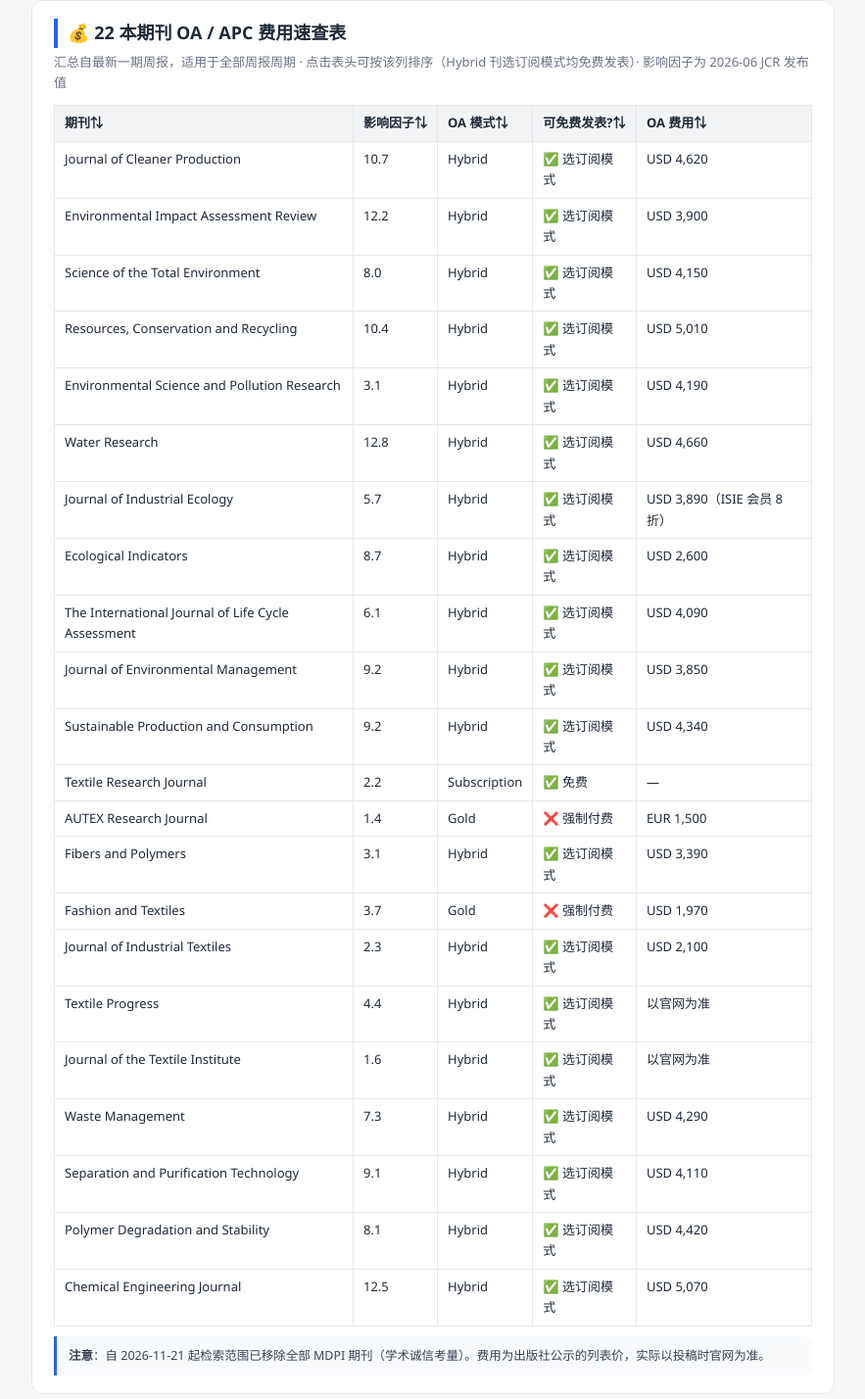
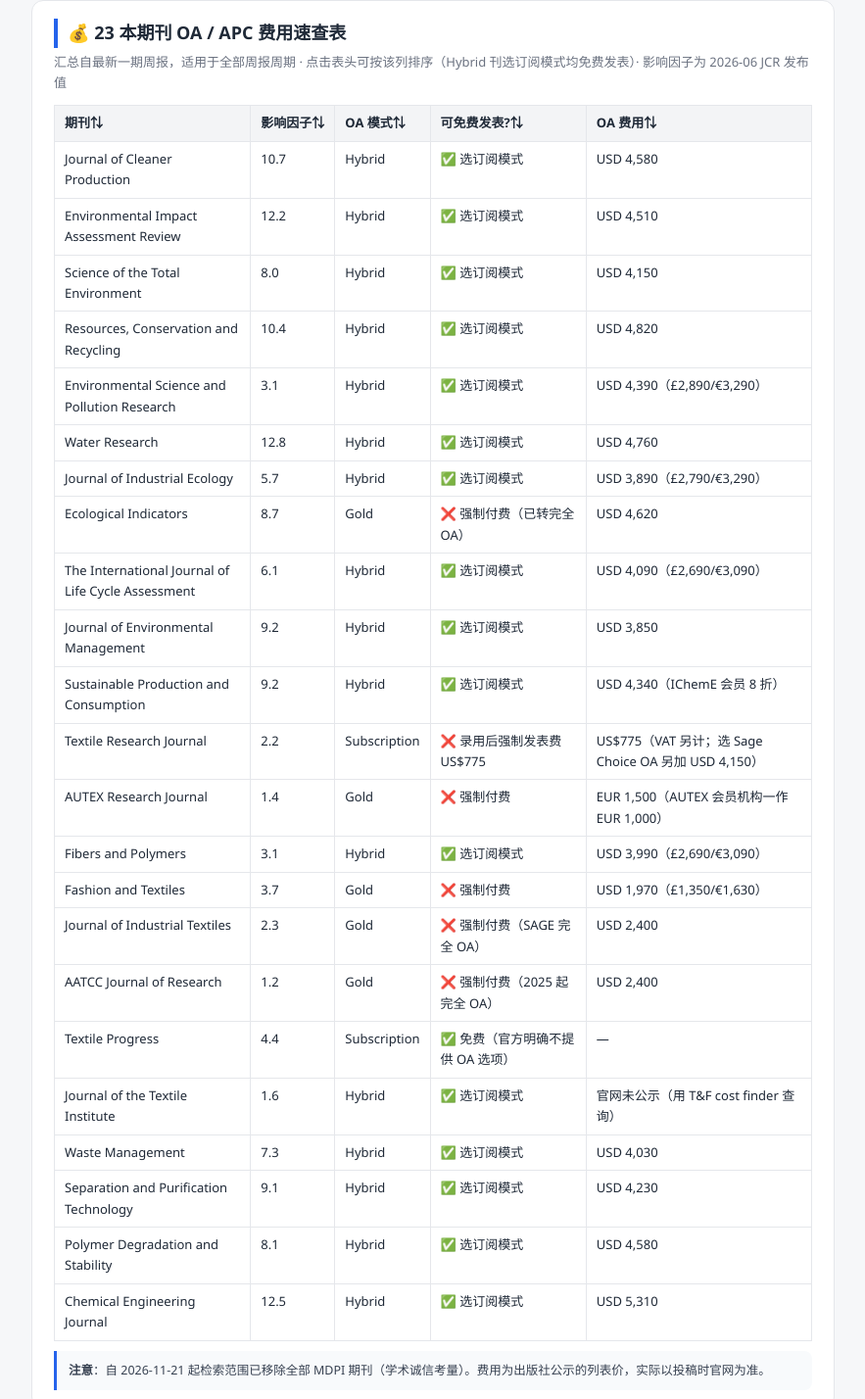
Before and after one commit to leoheihei/SCI_special_issue, a plain HTML site: page index.html in a window 1280 px wide. Shown: the part 491-1919 px from the top of the page at 98% size, without its empty margins (198-1081 px from the left). Drawn offline with Linux system fonts and the light colour scheme.

Commit message:
速查表全面复核：23 刊费用按出版社官网更正（Ecological Indicators/JIT 转 OA、TRJ 强制费、多处金额修正）

```diff
--- a/index.html
+++ b/index.html
@@ -86,32 +86,33 @@
   <div id="empty" class="empty" style="display:none">没有匹配的周报。</div>
 
   <div class="apc" id="apc">
-    <h2>💰 22 本期刊 OA / APC 费用速查表</h2>
+    <h2>💰 23 本期刊 OA / APC 费用速查表</h2>
     <p class="sub">汇总自最新一期周报，适用于全部周报周期 · 点击表头可按该列排序（Hybrid 刊选订阅模式均免费发表）· 影响因子为 2026-06 JCR 发布值</p>
 <div class="tablebox"><table id="apct">
 <thead><tr><th onclick="sortApc(0)">期刊<span class="arr">⇅</span></th><th onclick="sortApc(1)">影响因子<span class="arr">⇅</span></th><th onclick="sortApc(2)">OA 模式<span class="arr">⇅</span></th><th onclick="sortApc(3)">可免费发表?<span class="arr">⇅</span></th><th onclick="sortApc(4)">OA 费用<span class="arr">⇅</span></th></tr></thead><tbody>
-<tr><td>Journal of Cleaner Production</td><td>10.7</td><td>Hybrid</td><td>✅ 选订阅模式</td><td>USD 4,620</td></tr>
-<tr><td>Environmental Impact Assessment Review</td><td>12.2</td><td>Hybrid</td><td>✅ 选订阅模式</td><td>USD 3,900</td></tr>
+<tr><td>Journal of Cleaner Production</td><td>10.7</td><td>Hybrid</td><td>✅ 选订阅模式</td><td>USD 4,580</td></tr>
+<tr><td>Environmental Impact Assessment Review</td><td>12.2</td><td>Hybrid</td><td>✅ 选订阅模式</td><td>USD 4,510</td></tr>
 <tr><td>Science of the Total Environment</td><td>8.0</td><td>Hybrid</td><td>✅ 选订阅模式</td><td>USD 4,150</td></tr>
-<tr><td>Resources, Conservation and Recycling</td><td>10.4</td><td>Hybrid</td><td>✅ 选订阅模式</td><td>USD 5,010</td></tr>
-<tr><td>Environmental Science and Pollution Research</td><td>3.1</td><td>Hybrid</td><td>✅ 选订阅模式</td><td>USD 4,190</td></tr>
-<tr><td>Water Research</td><td>12.8</td><td>Hybrid</td><td>✅ 选订阅模式</td><td>USD 4,660</td></tr>
-<tr><td>Journal of Industrial Ecology</td><td>5.7</td><td>Hybrid</td><td>✅ 选订阅模式</td><td>USD 3,890（ISIE 会员 8 折）</td></tr>
-<tr><td>Ecological Indicators</td><td>8.7</td><td>Hybrid</td><td>✅ 选订阅模式</td><td>USD 2,600</td></tr>
-<tr><td>The International Journal of Life Cycle Assessment</td><td>6.1</td><td>Hybrid</td><td>✅ 选订阅模式</td><td>USD 4,090</td></tr>
+<tr><td>Resources, Conservation and Recycling</td><td>10.4</td><td>Hybrid</td><td>✅ 选订阅模式</td><td>USD 4,820</td></tr>
+<tr><td>Environmental Science and Pollution Research</td><td>3.1</td><td>Hybrid</td><td>✅ 选订阅模式</td><td>USD 4,390（£2,890/€3,290）</td></tr>
+<tr><td>Water Research</td><td>12.8</td><td>Hybrid</td><td>✅ 选订阅模式</td><td>USD 4,760</td></tr>
+<tr><td>Journal of Industrial Ecology</td><td>5.7</td><td>Hybrid</td><td>✅ 选订阅模式</td><td>USD 3,890（£2,790/€3,290）</td></tr>
+<tr><td>Ecological Indicators</td><td>8.7</td><td>Gold</td><td>❌ 强制付费（已转完全 OA）</td><td>USD 4,620</td></tr>
+<tr><td>The International Journal of Life Cycle Assessment</td><td>6.1</td><td>Hybrid</td><td>✅ 选订阅模式</td><td>USD 4,090（£2,690/€3,090）</td></tr>
 <tr><td>Journal of Environmental Management</td><td>9.2</td><td>Hybrid</td><td>✅ 选订阅模式</td><td>USD 3,850</td></tr>
-<tr><td>Sustainable Production and Consumption</td><td>9.2</td><td>Hybrid</td><td>✅ 选订阅模式</td><td>USD 4,340</td></tr>
-<tr><td>Textile Research Journal</td><td>2.2</td><td>Subscription</td><td>✅ 免费</td><td>—</td></tr>
-<tr><td>AUTEX Research Journal</td><td>1.4</td><td>Gold</td><td>❌ 强制付费</td><td>EUR 1,500</td></tr>
-<tr><td>Fibers and Polymers</td><td>3.1</td><td>Hybrid</td><td>✅ 选订阅模式</td><td>USD 3,390</td></tr>
-<tr><td>Fashion and Textiles</td><td>3.7</td><td>Gold</td><td>❌ 强制付费</td><td>USD 1,970</td></tr>
-<tr><td>Journal of Industrial Textiles</td><td>2.3</td><td>Hybrid</td><td>✅ 选订阅模式</td><td>USD 2,100</td></tr>
-<tr><td>Textile Progress</td><td>4.4</td><td>Hybrid</td><td>✅ 选订阅模式</td><td>以官网为准</td></tr>
-<tr><td>Journal of the Textile Institute</td><td>1.6</td><td>Hybrid</td><td>✅ 选订阅模式</td><td>以官网为准</td></tr>
-<tr><td>Waste Management</td><td>7.3</td><td>Hybrid</td><td>✅ 选订阅模式</td><td>USD 4,290</td></tr>
-<tr><td>Separation and Purification Technology</td><td>9.1</td><td>Hybrid</td><td>✅ 选订阅模式</td><td>USD 4,110</td></tr>
-<tr><td>Polymer Degradation and Stability</td><td>8.1</td><td>Hybrid</td><td>✅ 选订阅模式</td><td>USD 4,420</td></tr>
-<tr><td>Chemical Engineering Journal</td><td>12.5</td><td>Hybrid</td><td>✅ 选订阅模式</td><td>USD 5,070</td></tr>
+<tr><td>Sustainable Production and Consumption</td><td>9.2</td><td>Hybrid</td><td>✅ 选订阅模式</td><td>USD 4,340（IChemE 会员 8 折）</td></tr>
+<tr><td>Textile Research Journal</td><td>2.2</td><td>Subscription</td><td>❌ 录用后强制发表费 US$775</td><td>US$775（VAT 另计；选 Sage Choice OA 另加 USD 4,150）</td></tr>
+<tr><td>AUTEX Research Journal</td><td>1.4</td><td>Gold</td><td>❌ 强制付费</td><td>EUR 1,500（AUTEX 会员机构一作 EUR 1,000）</td></tr>
+<tr><td>Fibers and Polymers</td><td>3.1</td><td>Hybrid</td><td>✅ 选订阅模式</td><td>USD 3,990（£2,690/€3,090）</td></tr>
+<tr><td>Fashion and Textiles</td><td>3.7</td><td>Gold</td><td>❌ 强制付费</td><td>USD 1,970（£1,350/€1,630）</td></tr>
+<tr><td>Journal of Industrial Textiles</td><td>2.3</td><td>Gold</td><td>❌ 强制付费（SAGE 完全 OA）</td><td>USD 2,400</td></tr>
+<tr><td>AATCC Journal of Research</td><td>1.2</td><td>Gold</td><td>❌ 强制付费（2025 起完全 OA）</td><td>USD 2,400</td></tr>
+<tr><td>Textile Progress</td><td>4.4</td><td>Subscription</td><td>✅ 免费（官方明确不提供 OA 选项）</td><td>—</td></tr>
+<tr><td>Journal of the Textile Institute</td><td>1.6</td><td>Hybrid</td><td>✅ 选订阅模式</td><td>官网未公示（用 T&amp;F cost finder 查询）</td></tr>
+<tr><td>Waste Management</td><td>7.3</td><td>Hybrid</td><td>✅ 选订阅模式</td><td>USD 4,030</td></tr>
+<tr><td>Separation and Purification Technology</td><td>9.1</td><td>Hybrid</td><td>✅ 选订阅模式</td><td>USD 4,230</td></tr>
+<tr><td>Polymer Degradation and Stability</td><td>8.1</td><td>Hybrid</td><td>✅ 选订阅模式</td><td>USD 4,580</td></tr>
+<tr><td>Chemical Engineering Journal</td><td>12.5</td><td>Hybrid</td><td>✅ 选订阅模式</td><td>USD 5,310</td></tr>
 </tbody>
 </table></div>
     <blockquote><p><strong>注意</strong>：自 2026-11-21 起检索范围已移除全部 MDPI 期刊（学术诚信考量）。费用为出版社公示的列表价，实际以投稿时官网为准。</p></blockquote>
```
Also changed, not shown: report_2026-11-20.html (+1 -1 lines).
